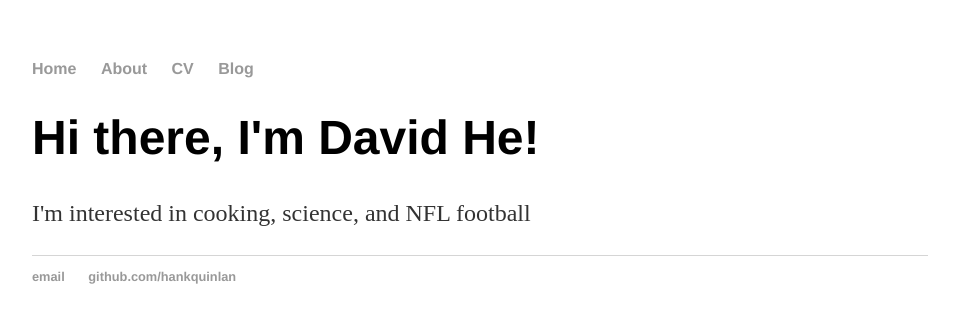
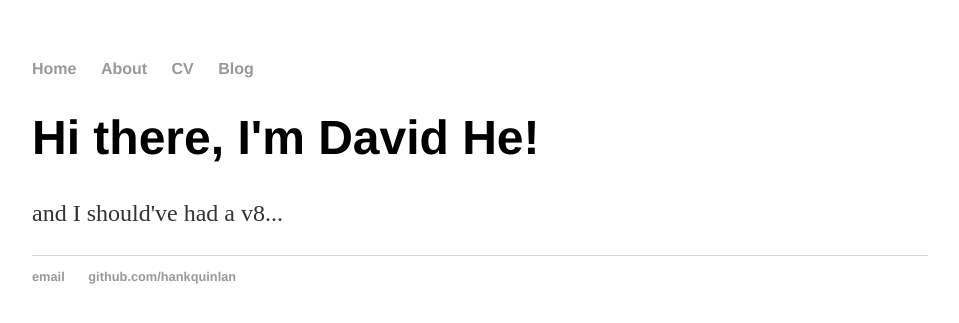
Before and after one commit to Dheseri/Dheseri.github.io, a Jekyll site: the page built from index.html, in a window 1280 px wide. Shown: the top 323 px of the page, without its empty margins (160-1119 px from the left). Built offline with Jekyll 4.4.1, drawn with Linux system fonts in a browser that asks for light colours.

Commit message:
Update index.html

```diff
--- a/index.html
+++ b/index.html
@@ -4,5 +4,5 @@ title: David He's personal webpage
 ---
 <div class="blurb">
 	<h1>Hi there, I'm David He!</h1>
-	<p>I'm interested in cooking, science, and NFL football</a></p>
+	<p>and I should've had a v8...</a></p>
 </div><!-- /.blurb -->
```
